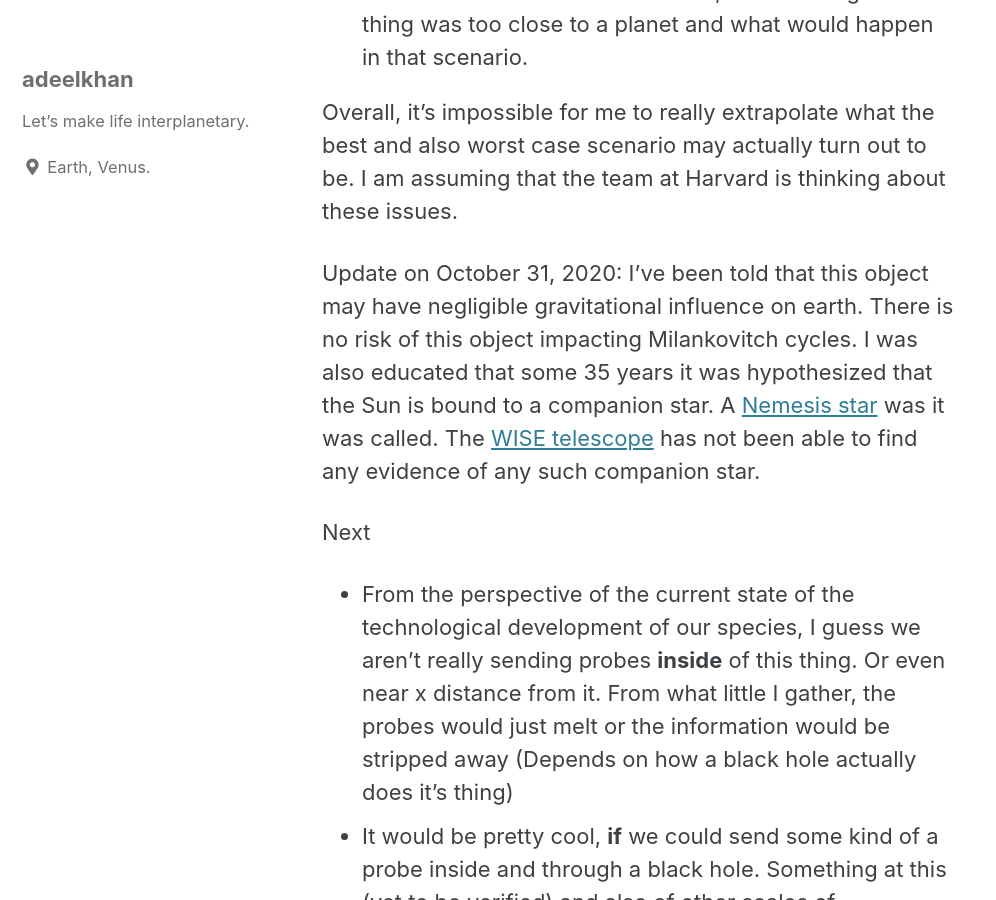
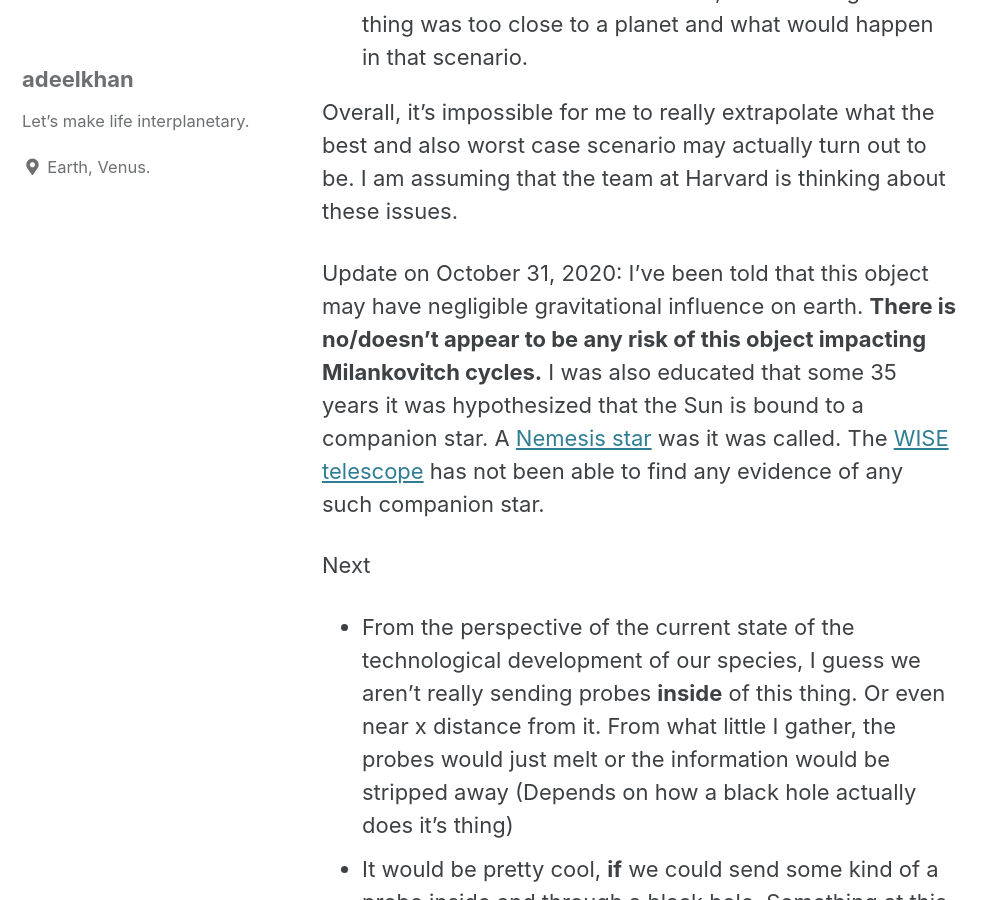
Before and after one commit to stellardreams/stellardreams.github.io, a Jekyll site: the page built from _posts/2020-10-29-Grape-fruit-sized-Black-Hole-in-the-outer-solar-system.md, in a window 1280 px wide and 900 px high, scrolled down 2704 px. Shown: the whole window, without its empty margins (0-996 px from the left). Built offline with Jekyll 4.4.1, drawn with Linux system fonts in a browser that asks for light colours; cached includes are drawn as plain includes.

Commit message:
Update 2020-10-29-Grape-fruit-sized-Black-Hole-in-the-outer-solar-system.md
Adding note.

```diff
--- a/_posts/2020-10-29-Grape-fruit-sized-Black-Hole-in-the-outer-solar-system.md
+++ b/_posts/2020-10-29-Grape-fruit-sized-Black-Hole-in-the-outer-solar-system.md
@@ -23,7 +23,7 @@
 
 Overall, it's impossible for me to really extrapolate what the best and also worst case scenario may actually turn out to be. I am assuming that the team at Harvard is thinking about these issues.
 
-Update on October 31, 2020: I've been told that this object may have negligible gravitational influence on earth. There is no risk of this object impacting Milankovitch cycles. I was also educated that some 35 years it was hypothesized that the Sun is bound to a companion star. A [Nemesis star](https://en.wikipedia.org/wiki/Nemesis_(hypothetical_star)) was it was called. The [WISE telescope](https://en.wikipedia.org/wiki/Wide-field_Infrared_Survey_Explorer) has not been able to find any evidence of any such companion star.
+Update on October 31, 2020: I've been told that this object may have negligible gravitational influence on earth. **There is no/doesn't appear to be any risk of this object impacting Milankovitch cycles.** I was also educated that some 35 years it was hypothesized that the Sun is bound to a companion star. A [Nemesis star](https://en.wikipedia.org/wiki/Nemesis_(hypothetical_star)) was it was called. The [WISE telescope](https://en.wikipedia.org/wiki/Wide-field_Infrared_Survey_Explorer) has not been able to find any evidence of any such companion star.
 
 
 Next
```
